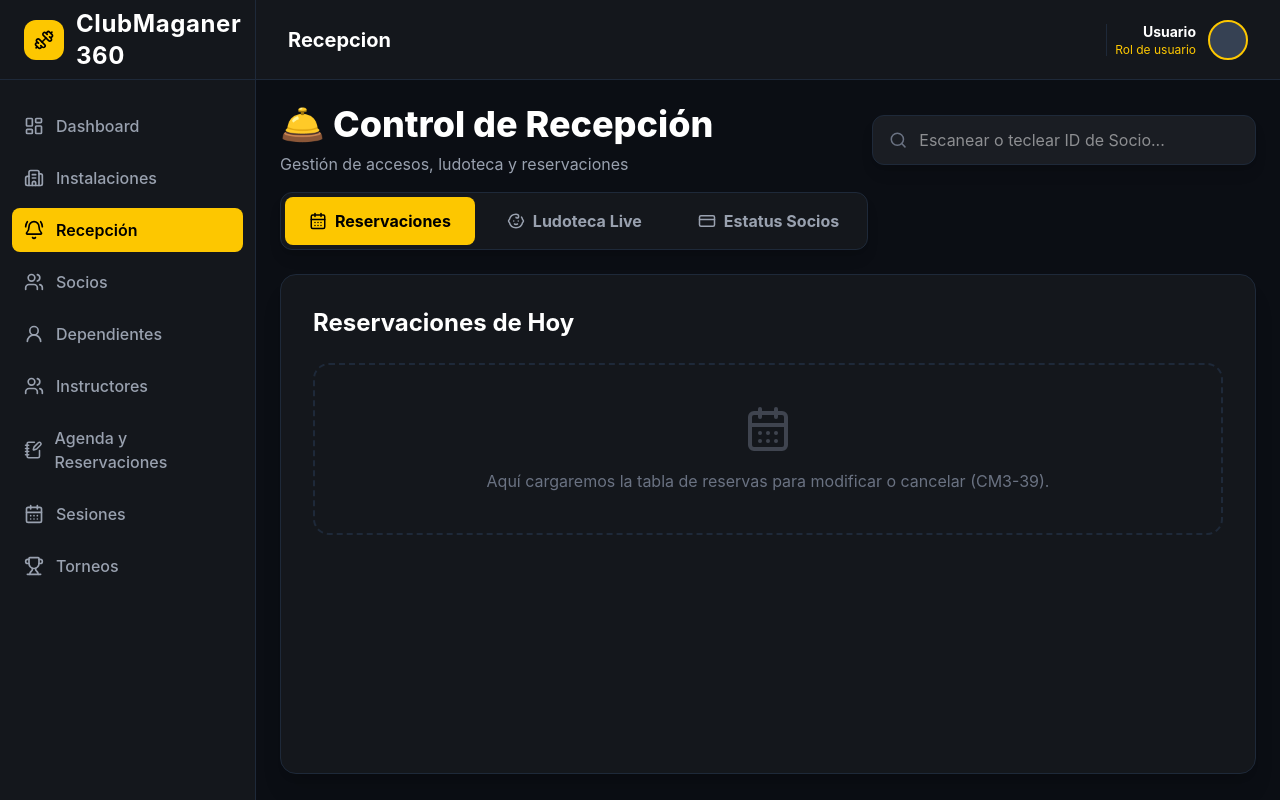
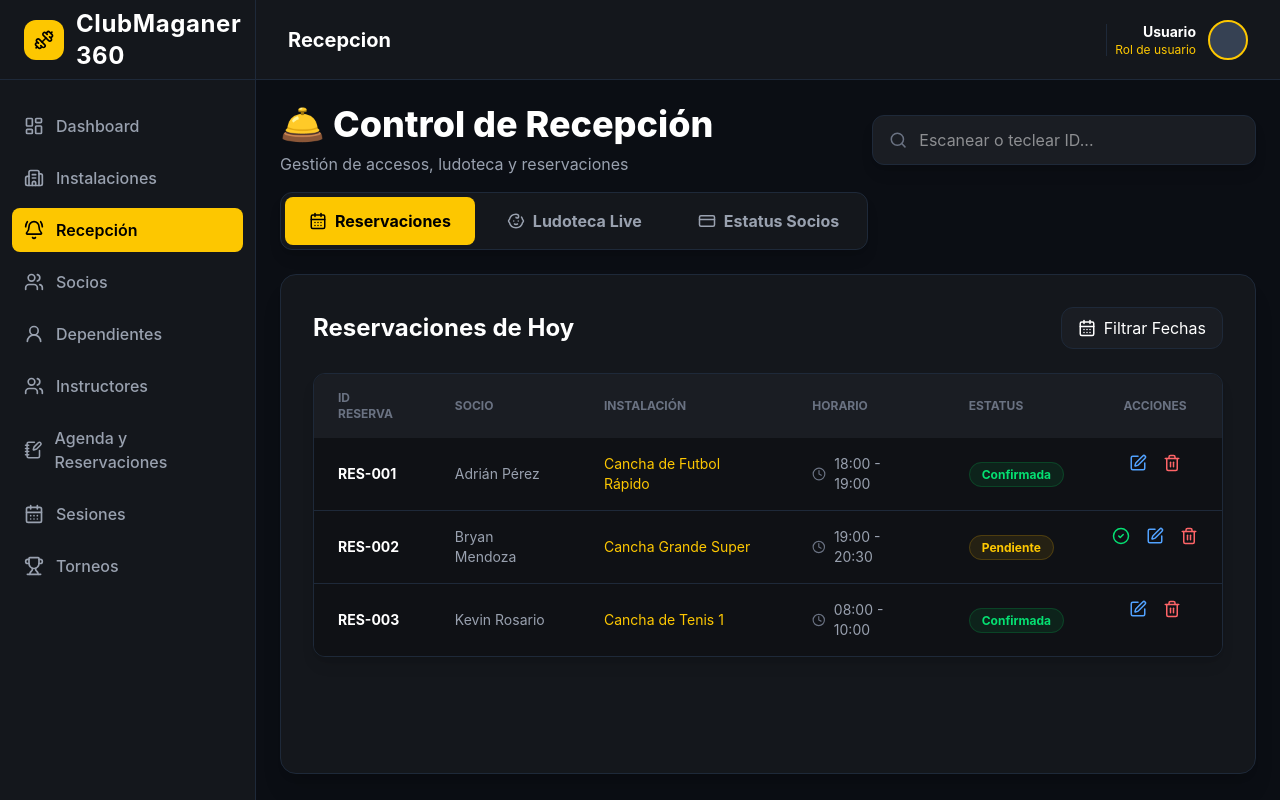
Before and after one commit to ClubSocialDeportivo/club-social-deportivo, a React (Vite) app in the folder frontend/: page /recepcion in a window 1280 px wide. Built offline with nearby package versions, Linux system fonts and the light colour scheme.

Commit message:
feat: interfaz de tabla y modal dinamico para modificar reservaciones (CM3-39)

```diff
--- a/frontend/src/pages/Recepcion.jsx
+++ b/frontend/src/pages/Recepcion.jsx
@@ -1,102 +1,205 @@
 import { useState } from 'react';
-import { Search, CalendarDays, Baby, CreditCard, AlertTriangle, CheckCircle, Clock } from 'lucide-react';
+import { Search, CalendarDays, Baby, CreditCard, AlertTriangle, Clock, X, Edit, Trash2, CheckCircle2 } from 'lucide-react';
 
 const Recepcion = () => {
     const [tabActiva, setTabActiva] = useState('reservas');
+    const [modalLudoteca, setModalLudoteca] = useState(false);
+
+    // --- ESTADOS PARA RESERVACIONES ---
+    const [modalEditar, setModalEditar] = useState(false);
+    // Estado para manejar los datos del formulario de edición en tiempo real
+    const [reservaEditando, setReservaEditando] = useState(null);
+
+    const [reservas, setReservas] = useState([
+        { id: 'RES-001', socio: 'Adrián Pérez', espacio: 'Cancha de Futbol Rápido', fecha: '2026-04-02', horario: '18:00 - 19:00', estatus: 'Confirmada' },
+        { id: 'RES-002', socio: 'Bryan Mendoza', espacio: 'Cancha Grande Super', fecha: '2026-04-02', horario: '19:00 - 20:30', estatus: 'Pendiente' },
+        { id: 'RES-003', socio: 'Kevin Rosario', espacio: 'Cancha de Tenis 1', fecha: '2026-04-03', horario: '08:00 - 10:00', estatus: 'Confirmada' },
+    ]);
+
+    // Catálogo falso de instalaciones (Próximamente vendrá de Laravel)
+    const catalogoInstalaciones = [
+        "Cancha de Futbol Rápido", "Cancha Grande Super", "Cancha de Tenis 1",
+        "Cancha de Tenis 2", "Cancha de Basquetbol", "Alberca Olímpica", "Gimnasio Principal"
+    ];
+
+    // --- FUNCIONES DE LOS BOTONES ---
+    const confirmarReserva = (id) => {
+        setReservas(reservas.map(res => res.id === id ? { ...res, estatus: 'Confirmada' } : res));
+    };
+
+    const eliminarReserva = (id) => {
+        if(window.confirm(`¿Estás seguro de cancelar la reserva ${id}?`)) {
+            setReservas(reservas.filter(res => res.id !== id));
+        }
+    };
+
+    const abrirModalEditar = (reserva) => {
+        setReservaEditando({ ...reserva }); // Hacemos una copia para editar sin romper la tabla
+        setModalEditar(true);
+    };
+
+    const guardarEdicion = (e) => {
+        e.preventDefault();
+        // Actualizamos la tabla principal con los datos modificados
+        setReservas(reservas.map(res => res.id === reservaEditando.id ? reservaEditando : res));
+        setModalEditar(false);
+        alert(`✅ Reserva ${reservaEditando.id} actualizada con éxito.`);
+    };
 
     return (
         <div className="space-y-6 text-gray-200">
             {/* ENCABEZADO */}
             <div className="flex justify-between items-center mb-4">
                 <div>
-                    <h1 className="text-4xl font-extrabold text-white flex items-center gap-3">
-                        🛎️ Control de Recepción
-                    </h1>
+                    <h1 className="text-4xl font-extrabold text-white flex items-center gap-3">🛎️ Control de Recepción</h1>
                     <p className="text-gray-400 mt-2">Gestión de accesos, ludoteca y reservaciones</p>
                 </div>
-
-                {/* BUSCADOR DE MEMBRESÍAS */}
                 <div className="flex items-center bg-[#1a1d23] border border-gray-800 rounded-xl px-4 py-3 w-96 focus-within:border-yellow-400 transition-colors shadow-lg">
                     <Search className="text-gray-500 mr-3" size={20} />
-                    <input
-                        type="text"
-                        placeholder="Escanear o teclear ID de Socio..."
-                        className="bg-transparent border-none outline-none text-white w-full"
-                    />
+                    <input type="text" placeholder="Escanear o teclear ID..." className="bg-transparent border-none outline-none text-white w-full"/>
                 </div>
             </div>
 
-            {/* NAVEGACIÓN DE PESTAÑAS */}
+            {/* NAVEGACIÓN */}
             <div className="flex space-x-2 bg-[#14171c] p-1 rounded-xl border border-gray-800 w-max shadow-lg">
-                <button
-                    onClick={() => setTabActiva('reservas')}
-                    className={`flex items-center gap-2 px-6 py-3 rounded-lg font-bold transition-all ${tabActiva === 'reservas' ? 'bg-yellow-400 text-black' : 'text-gray-400 hover:text-white hover:bg-gray-800'}`}
-                >
-                    <CalendarDays size={18} /> Reservaciones
-                </button>
-                <button
-                    onClick={() => setTabActiva('ludoteca')}
-                    className={`flex items-center gap-2 px-6 py-3 rounded-lg font-bold transition-all ${tabActiva === 'ludoteca' ? 'bg-yellow-400 text-black' : 'text-gray-400 hover:text-white hover:bg-gray-800'}`}
-                >
-                    <Baby size={18} /> Ludoteca Live
-                </button>
-                <button
-                    onClick={() => setTabActiva('membresias')}
-                    className={`flex items-center gap-2 px-6 py-3 rounded-lg font-bold transition-all ${tabActiva === 'membresias' ? 'bg-yellow-400 text-black' : 'text-gray-400 hover:text-white hover:bg-gray-800'}`}
-                >
-                    <CreditCard size={18} /> Estatus Socios
-                </button>
+                <button onClick={() => setTabActiva('reservas')} className={`flex items-center gap-2 px-6 py-3 rounded-lg font-bold transition-all ${tabActiva === 'reservas' ? 'bg-yellow-400 text-black' : 'text-gray-400 hover:text-white hover:bg-gray-800'}`}><CalendarDays size={18} /> Reservaciones</button>
+                <button onClick={() => setTabActiva('ludoteca')} className={`flex items-center gap-2 px-6 py-3 rounded-lg font-bold transition-all ${tabActiva === 'ludoteca' ? 'bg-yellow-400 text-black' : 'text-gray-400 hover:text-white hover:bg-gray-800'}`}><Baby size={18} /> Ludoteca Live</button>
+                <button onClick={() => setTabActiva('membresias')} className={`flex items-center gap-2 px-6 py-3 rounded-lg font-bold transition-all ${tabActiva === 'membresias' ? 'bg-yellow-400 text-black' : 'text-gray-400 hover:text-white hover:bg-gray-800'}`}><CreditCard size={18} /> Estatus Socios</button>
             </div>
 
             {/* ZONA DINÁMICA */}
-            <div className="bg-[#14171c] border border-gray-800 rounded-2xl p-8 min-h-[500px] shadow-xl">
+            <div className="bg-[#14171c] border border-gray-800 rounded-2xl p-8 min-h-[500px] shadow-xl relative">
 
+                {/* --- PESTAÑA RESERVAS --- */}
                 {tabActiva === 'reservas' && (
                     <div className="animate-in fade-in duration-300">
                         <div className="flex justify-between items-center mb-6">
                             <h2 className="text-2xl font-bold text-white">Reservaciones de Hoy</h2>
+                            <button className="bg-[#1a1d23] border border-gray-800 hover:border-yellow-400 text-white px-4 py-2 rounded-xl transition-colors flex items-center gap-2"><CalendarDays size={18} /> Filtrar Fechas</button>
                         </div>
-                        <div className="border-2 border-dashed border-gray-800 p-10 rounded-2xl text-center text-gray-500">
-                            <CalendarDays className="mx-auto mb-4 opacity-50" size={48} />
-                            <p>Aquí cargaremos la tabla de reservas para modificar o cancelar (CM3-39).</p>
+
+                        <div className="overflow-x-auto rounded-xl border border-gray-800 shadow-lg">
+                            <table className="w-full text-left text-sm text-gray-400">
+                                <thead className="bg-[#1a1d23] text-xs uppercase text-gray-500 font-bold">
+                                    <tr>
+                                        <th className="px-6 py-4">ID Reserva</th>
+                                        <th className="px-6 py-4">Socio</th>
+                                        <th className="px-6 py-4">Instalación</th>
+                                        <th className="px-6 py-4">Horario</th>
+                                        <th className="px-6 py-4">Estatus</th>
+                                        <th className="px-6 py-4 text-center">Acciones</th>
+                                    </tr>
+                                </thead>
+                                <tbody className="divide-y divide-gray-800 bg-[#0f1115]">
+                                    {reservas.length === 0 ? (
+                                        <tr><td colSpan="6" className="text-center py-8">No hay reservaciones.</td></tr>
+                                    ) : reservas.map((reserva) => (
+                                        <tr key={reserva.id} className="hover:bg-[#1a1d23] transition-colors">
+                                            <td className="px-6 py-4 font-bold text-white">{reserva.id}</td>
+                                            <td className="px-6 py-4">{reserva.socio}</td>
+                                            <td className="px-6 py-4 text-yellow-400">{reserva.espacio}</td>
+                                            <td className="px-6 py-4"><div className="flex items-center gap-2"><Clock size={14} className="text-gray-500"/>{reserva.horario}</div></td>
+                                            <td className="px-6 py-4">
+                                                <span className={`px-3 py-1 rounded-full text-xs font-bold ${
+                                                    reserva.estatus === 'Confirmada' ? 'bg-green-500/10 text-green-400 border border-green-500/20' :
+                                                    reserva.estatus === 'Denegada' ? 'bg-red-500/10 text-red-400 border border-red-500/20' :
+                                                    'bg-yellow-500/10 text-yellow-400 border border-yellow-500/20'}`}>
+                                                    {reserva.estatus}
+                                                </span>
+                                            </td>
+                                            <td className="px-6 py-4 flex justify-center gap-4">
+                                                {reserva.estatus === 'Pendiente' && (
+                                                    <button onClick={() => confirmarReserva(reserva.id)} className="text-green-400 hover:text-green-300 transition-colors" title="Confirmar Reserva"><CheckCircle2 size={18} /></button>
+                                                )}
+                                                <button onClick={() => abrirModalEditar(reserva)} className="text-blue-400 hover:text-blue-300 transition-colors" title="Modificar"><Edit size={18} /></button>
+                                                <button onClick={() => eliminarReserva(reserva.id)} className="text-red-400 hover:text-red-300 transition-colors" title="Cancelar"><Trash2 size={18} /></button>
+                                            </td>
+                                        </tr>
+                                    ))}
+                                </tbody>
+                            </table>
                         </div>
                     </div>
                 )}
 
-                {tabActiva === 'ludoteca' && (
-                    <div className="animate-in fade-in duration-300">
+                {/* --- DEMÁS PESTAÑAS (Ludoteca y Membresías) --- */}
+                {/* ... (Se mantiene igual, resumido para no estorbar aquí) ... */}
+            </div>
+
+            {/* MODAL DE EDITAR RESERVA MEJORADO */}
+            {modalEditar && reservaEditando && (
+                <div className="fixed inset-0 bg-black/80 flex items-center justify-center p-4 z-50 backdrop-blur-sm">
+                    <div className="bg-[#1c1f26] border border-gray-800 w-full max-w-md rounded-2xl shadow-2xl p-6">
                         <div className="flex justify-between items-center mb-6">
-                            <h2 className="text-2xl font-bold text-white">Niños en Ludoteca</h2>
-                            <button className="bg-yellow-400 hover:bg-yellow-500 text-black px-6 py-3 rounded-xl font-bold flex items-center gap-2 shadow-lg shadow-yellow-400/20">
-                                + Registrar Ingreso
+                            <h2 className="text-2xl font-bold text-white flex items-center gap-2"><Edit className="text-yellow-400"/> Modificar Reserva</h2>
+                            <button onClick={() => setModalEditar(false)} className="text-gray-400 hover:text-white transition-colors"><X size={24}/></button>
+                        </div>
+
+                        <form className="space-y-4" onSubmit={guardarEdicion}>
+                            <div className="grid grid-cols-2 gap-4">
+                                <div>
+                                    <label className="block text-xs font-bold text-gray-500 uppercase mb-2">ID Reserva</label>
+                                    <input type="text" disabled value={reservaEditando.id} className="w-full bg-[#0f1115] border border-gray-700 rounded-lg p-3 text-gray-500 cursor-not-allowed" />
+                                </div>
+                                <div>
+                                    <label className="block text-xs font-bold text-gray-500 uppercase mb-2">Estatus</label>
+                                    <select
+                                        value={reservaEditando.estatus}
+                                        onChange={(e) => setReservaEditando({...reservaEditando, estatus: e.target.value})}
+                                        className="w-full bg-[#0f1115] border border-gray-700 rounded-lg p-3 text-white focus:border-yellow-400 outline-none"
+                                    >
+                                        <option value="Pendiente">Pendiente</option>
+                                        <option value="Confirmada">Confirmada</option>
+                                        <option value="Denegada">Denegada</option>
+                                    </select>
+                                </div>
+                            </div>
+
+                            <div>
+                                <label className="block text-xs font-bold text-gray-500 uppercase mb-2">Instalación</label>
+                                <select
+                                    value={reservaEditando.espacio}
+                                    onChange={(e) => setReservaEditando({...reservaEditando, espacio: e.target.value})}
+                                    className="w-full bg-[#0f1115] border border-gray-700 rounded-lg p-3 text-white focus:border-yellow-400 outline-none"
+                                >
+                                    {catalogoInstalaciones.map(inst => (
+                                        <option key={inst} value={inst}>{inst}</option>
+                                    ))}
+                                </select>
+                            </div>
+                            <div className="grid grid-cols-2 gap-4">
+                                <div>
+                                    <label className="block text-xs font-bold text-gray-500 uppercase mb-2">Fecha</label>
+                                    <input
+                                        type="date"
+                                        value={reservaEditando.fecha}
+                                        onChange={(e) => setReservaEditando({...reservaEditando, fecha: e.target.value})}
+                                        className="w-full bg-[#0f1115] border border-gray-700 rounded-lg p-3 text-white focus:border-yellow-400 outline-none"
+                                    />
+                                </div>
+                                <div>
+                                    <label className="block text-xs font-bold text-gray-500 uppercase mb-2">Horario</label>
+                                    <input
+                                        type="text"
+                                        value={reservaEditando.horario}
+                                        onChange={(e) => setReservaEditando({...reservaEditando, horario: e.target.value})}
+                                        className="w-full bg-[#0f1115] border border-gray-700 rounded-lg p-3 text-white focus:border-yellow-400 outline-none"
+                                    />
+                                </div>
+                            </div>
+
+                            <div className="bg-blue-500/10 border border-blue-500/20 p-3 rounded-xl text-xs text-blue-400 mt-2 flex gap-3">
+                                <span>ℹ️</span>
+                                <p>La validación de disponibilidad de fechas se conectará en el siguiente Sprint con Laravel.</p>
+                            </div>
+
+                            <button type="submit" className="w-full font-bold text-lg py-4 rounded-xl mt-4 text-black bg-yellow-400 hover:bg-yellow-500 shadow-lg transition-all">
+                                Guardar Cambios
                             </button>
-                        </div>
-                        <div className="grid grid-cols-1 md:grid-cols-3 gap-6">
-                            <div className="bg-[#1a1d23] border border-gray-800 rounded-xl p-5 relative overflow-hidden group hover:border-yellow-400 transition-colors">
-                                <div className="absolute top-0 left-0 w-1 h-full bg-green-500"></div>
-                                <h3 className="font-bold text-lg text-white">Socio #1024 (Hijo)</h3>
-                                <p className="text-xs text-gray-400 mb-4">Tutor: Juan Pérez (Socio #1023)</p>
-                                <div className="flex items-center gap-2 text-green-400 font-bold text-xl bg-green-500/10 w-max px-3 py-1 rounded-lg">
-                                    <Clock size={20} /> 00:45:00
-                                </div>
-                                <p className="text-[10px] text-gray-500 mt-2 uppercase font-bold">Límite: 2 horas</p>
-                            </div>
-                        </div>
+                        </form>
                     </div>
-                )}
-
-                {tabActiva === 'membresias' && (
-                    <div className="animate-in fade-in duration-300">
-                         <div className="flex justify-between items-center mb-6">
-                            <h2 className="text-2xl font-bold text-white">Verificación de Accesos</h2>
-                        </div>
-                        <div className="border-2 border-dashed border-gray-800 p-10 rounded-2xl text-center text-gray-500">
-                            <AlertTriangle className="mx-auto mb-4 opacity-50" size={48} />
-                            <p>Aquí mostraremos las alertas si el socio escaneado debe pagos o su membresía venció (CM3-42).</p>
-                        </div>
-                    </div>
-                )}
-            </div>
+                </div>
+            )}
         </div>
     );
 };
```
